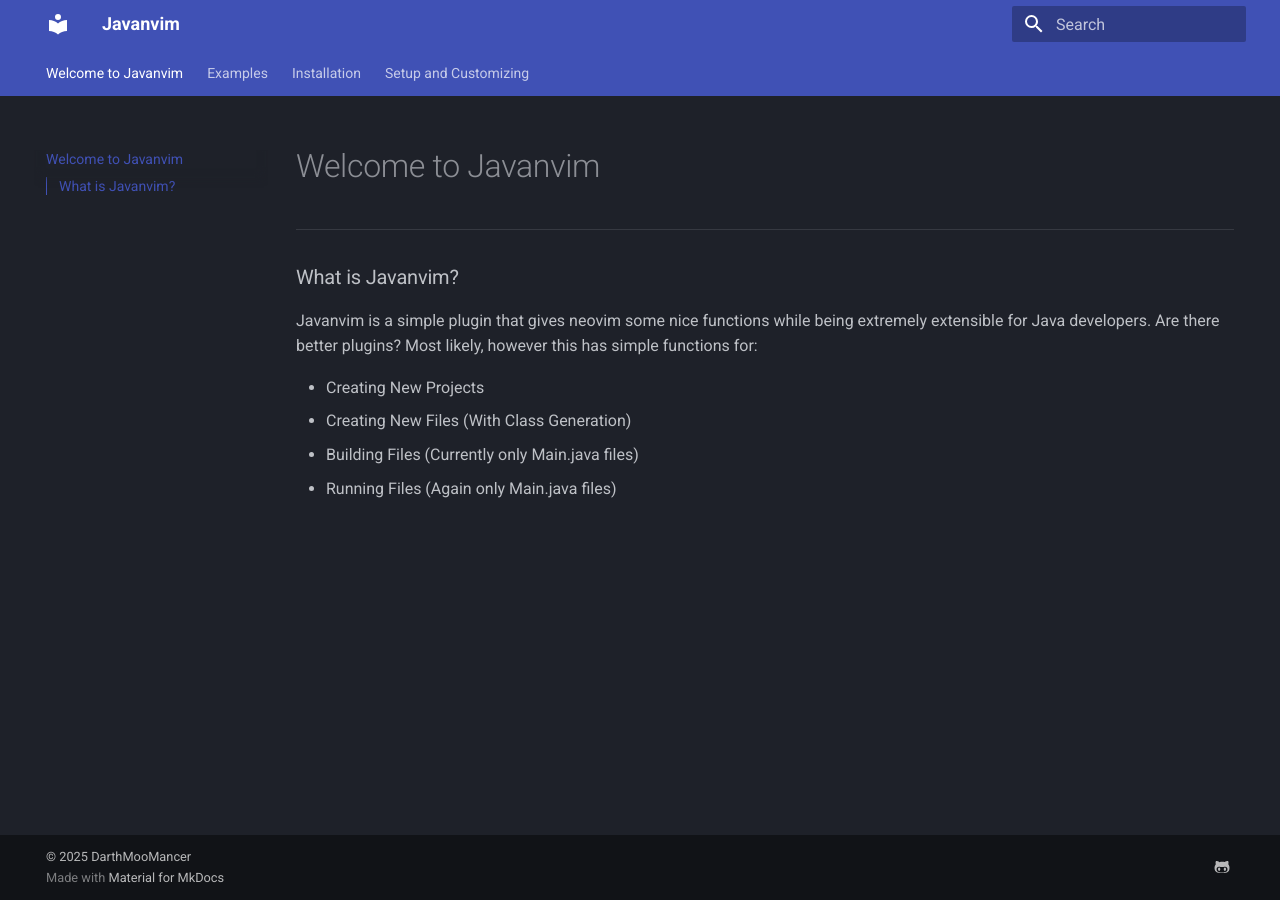
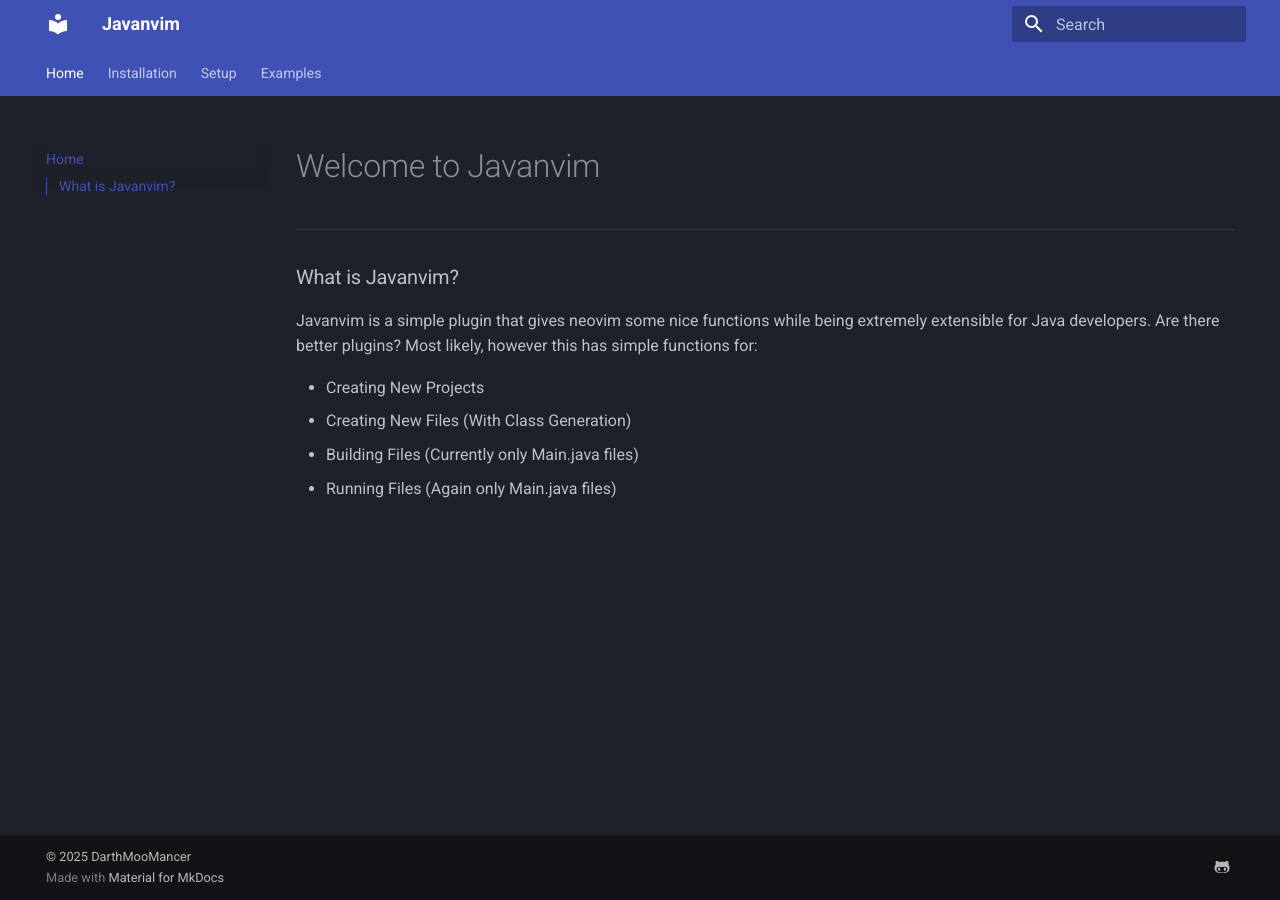
Before and after one commit to DarthMooMancer/Javanvim.docs, an MkDocs documentation site: the page built from docs/index.md, in a window 1280 px wide. Built offline with MkDocs 1.6.1 and Material for MkDocs 9.7.7, drawn with Linux system fonts in a browser that asks for light colours; some of the changed lines change nothing that is shown.

Commit message:
Update mkdocs.yml

```diff
--- a/mkdocs.yml
+++ b/mkdocs.yml
@@ -1,4 +1,9 @@
 site_name: Javanvim
+nav:
+  - Home: index.md
+  - Installation: installation.md
+  - Setup: setup.md
+  - Examples: examples.md
 theme:
   name: material
   features:
```
